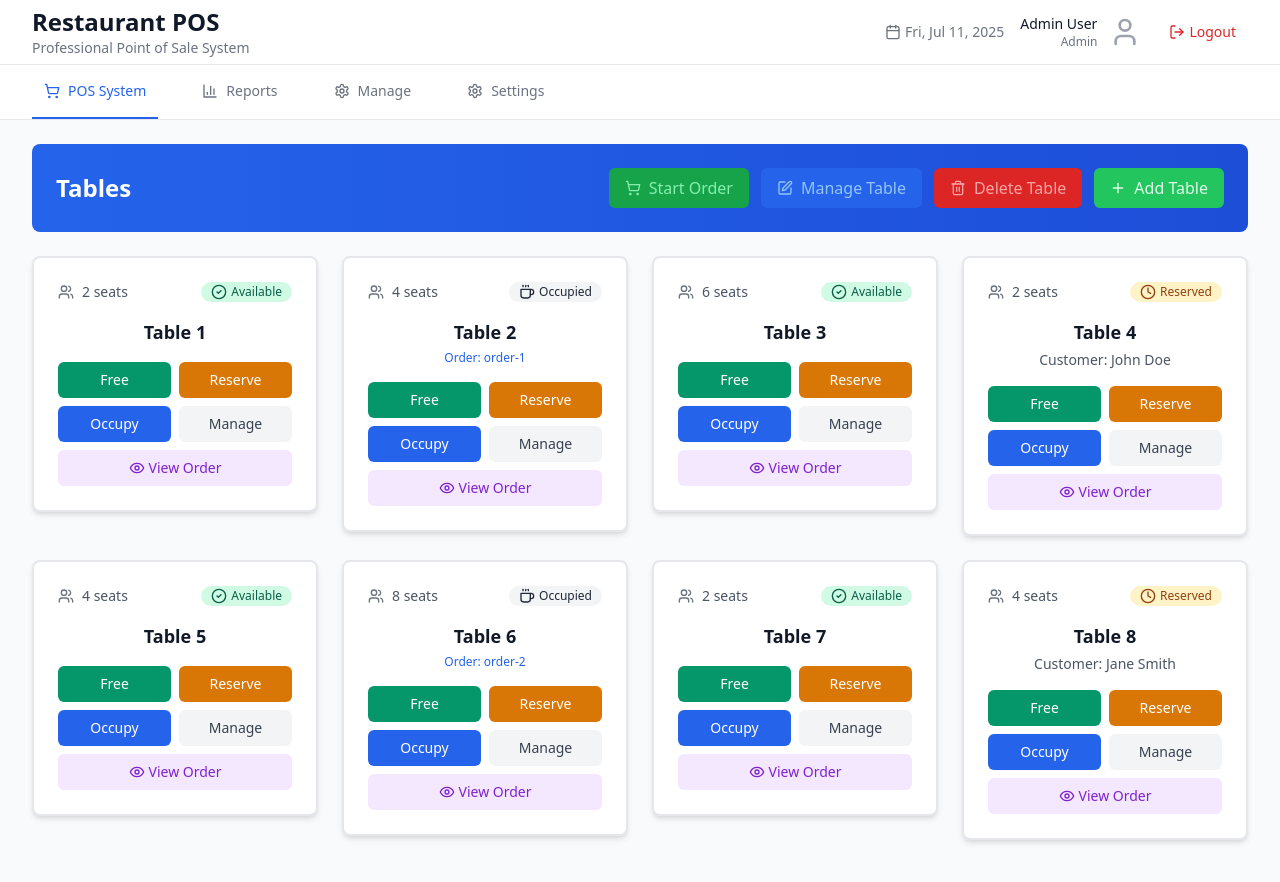
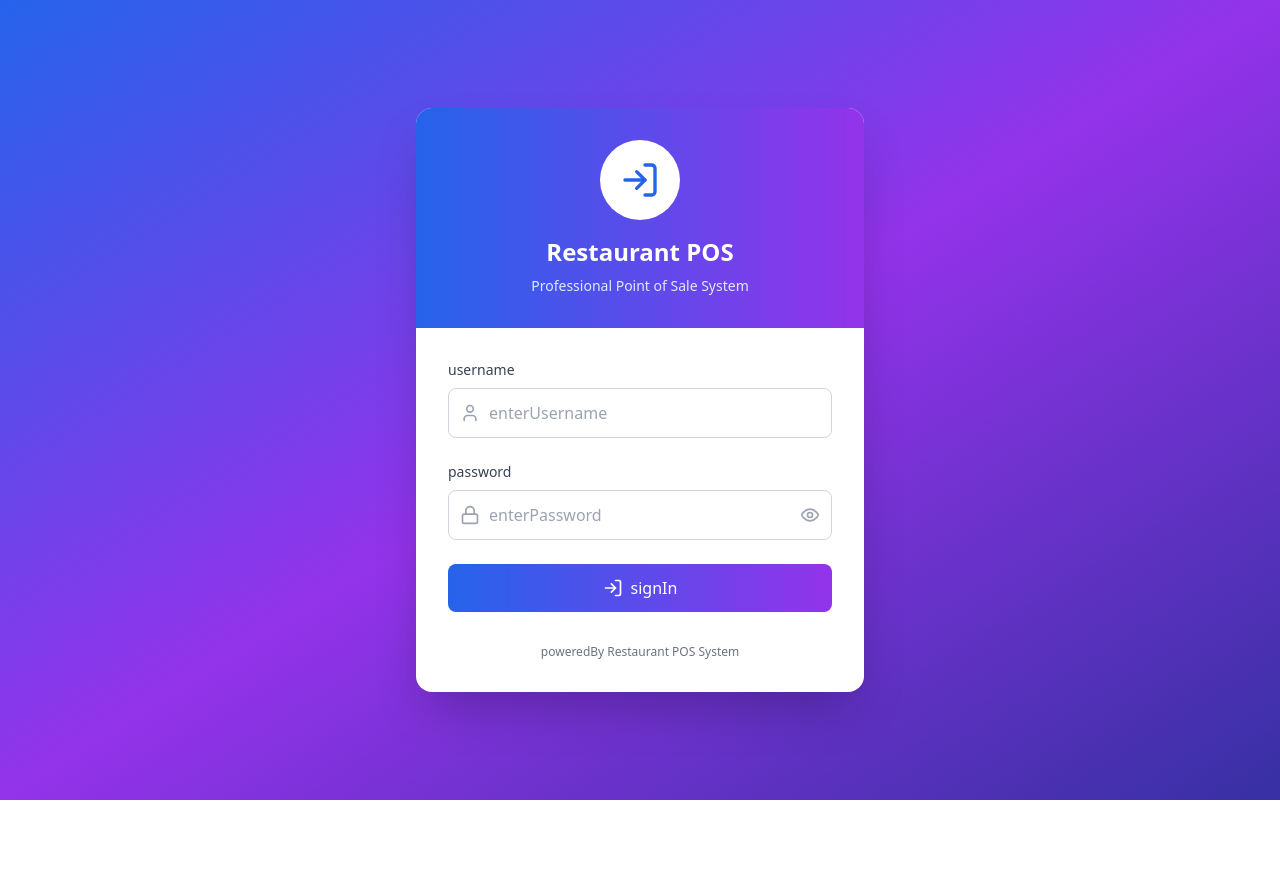
Before and after one commit to aungthumyint1558/MiniPOS, a React (Vite) app: page / in a window 1280 px wide. Shown: the top 882 px of the page. After the commit the page ends 800 px from the top, so only its background shows below. Built offline with nearby package versions, Linux system fonts and the light colour scheme.

Commit message:
Fix POS System Issues and Add Login

```diff
--- a/src/App.tsx
+++ b/src/App.tsx
@@ -3,6 +3,7 @@ import { useTheme } from './contexts/ThemeContext';
 import { useLanguage } from './contexts/LanguageContext';
 import { useDatabase } from './hooks/useDatabase';
 import { generateOrderId } from './utils/orderIdGenerator';
+import Login from './components/Login';
 import Header from './components/Header';
 import NavigationTabs from './components/NavigationTabs';
 import TableManagement from './components/TableManagement';
@@ -15,14 +16,14 @@ function App() {
   const { theme } = useTheme();
   const { t } = useLanguage();
   const [activeTab, setActiveTab] = useState('pos');
-  const [currentUser] = useState('Admin User');
-  const [currentUserRole] = useState('Admin');
-  const [currentDate] = useState(new Date().toLocaleDateString('en-US', {
-    weekday: 'short',
-    year: 'numeric',
-    month: 'short',
-    day: 'numeric'
-  }));
+  const [isLoggedIn, setIsLoggedIn] = useState(false);
+  const [currentUser, setCurrentUser] = useState('');
+  const [currentUserRole, setCurrentUserRole] = useState('');
+  const [users] = useState([
+    { name: 'Admin User', email: 'admin@restaurant.com', role: 'Admin', password: 'admin' },
+    { name: 'Cashier User', email: 'cashier@restaurant.com', role: 'Cashier', password: 'cashier123' },
+    { name: 'Waiter User', email: 'waiter@restaurant.com', role: 'Waiter', password: 'waiter123' }
+  ]);
 
   const {
     settings,
@@ -110,10 +111,17 @@ function App() {
 
   const handleLogout = () => {
     if (confirm('Are you sure you want to logout?')) {
-      console.log('Logging out...');
-      // In a real app, this would clear authentication and redirect
-      alert('Logout functionality would be implemented here');
+      setIsLoggedIn(false);
+      setCurrentUser('');
+      setCurrentUserRole('');
+      setActiveTab('pos');
     }
+  };
+
+  const handleLogin = (username: string, role: string) => {
+    setCurrentUser(username);
+    setCurrentUserRole(role);
+    setIsLoggedIn(true);
   };
 
   // Check if user has access to the current tab
@@ -136,6 +144,11 @@ function App() {
       setActiveTab('pos');
     }
   }, [activeTab, currentUserRole]);
+
+  // Show login page if not logged in
+  if (!isLoggedIn) {
+    return <Login onLogin={handleLogin} users={users} />;
+  }
 
   const renderContent = () => {
     switch (activeTab) {
@@ -192,7 +205,6 @@ function App() {
       <Header
         currentUser={currentUser}
         currentUserRole={currentUserRole}
-        currentDate={currentDate}
         onLogout={handleLogout}
         settings={settings}
       />
--- a/src/components/Header.tsx
+++ b/src/components/Header.tsx
@@ -6,12 +6,11 @@ import { DatabaseSettings } from '../database/localStorage';
 interface HeaderProps {
   currentUser: string;
   currentUserRole: string;
-  currentDate: string;
   onLogout: () => void;
   settings: DatabaseSettings | null;
 }
 
-const Header: React.FC<HeaderProps> = ({ currentUser, currentUserRole, currentDate, onLogout, settings }) => {
+const Header: React.FC<HeaderProps> = ({ currentUser, currentUserRole, onLogout, settings }) => {
   const { t } = useLanguage();
   const [isMobileMenuOpen, setIsMobileMenuOpen] = React.useState(false);
 
@@ -32,19 +31,14 @@ const Header: React.FC<HeaderProps> = ({ currentUser, currentUserRole, currentDa
               <h1 className="text-xl sm:text-2xl font-bold text-gray-900">
                 {settings?.restaurantName || t('restaurantPOS')}
               </h1>
-              <p className="text-xs sm:text-sm text-gray-500 hidden sm:block">
-                {t('professionalPOS')}
+              <p className="text-xs sm:text-sm text-gray-500">
+                {settings?.description || t('professionalPOS')}
               </p>
             </div>
           </div>
 
           {/* Desktop Navigation */}
           <div className="hidden md:flex items-center space-x-4">
-            <div className="flex items-center text-sm text-gray-500">
-              <Calendar className="h-4 w-4 mr-1" />
-              <span className="hidden lg:inline">{currentDate}</span>
-            </div>
-
             <div className="flex items-center space-x-3">
               <div className="text-right hidden lg:block">
                 <div className="text-sm font-medium text-gray-900">{currentUser}</div>
@@ -91,11 +85,6 @@ const Header: React.FC<HeaderProps> = ({ currentUser, currentUserRole, currentDa
                 </div>
               </div>
 
-              <div className="flex items-center text-sm text-gray-500">
-                <Calendar className="h-4 w-4 mr-2" />
-                {currentDate}
-              </div>
-
               <div className="flex space-x-4 pt-2">
                 <button
                   onClick={() => {
--- /dev/null
+++ b/src/components/Login.tsx
@@ -0,0 +1,153 @@
+import React, { useState } from 'react';
+import { User, Lock, Eye, EyeOff, LogIn } from 'lucide-react';
+import { useLanguage } from '../contexts/LanguageContext';
+
+interface LoginProps {
+  onLogin: (username: string, role: string) => void;
+  users: Array<{ name: string; email: string; role: string; password?: string }>;
+}
+
+const Login: React.FC<LoginProps> = ({ onLogin, users }) => {
+  const { t } = useLanguage();
+  const [username, setUsername] = useState('');
+  const [password, setPassword] = useState('');
+  const [showPassword, setShowPassword] = useState(false);
+  const [error, setError] = useState('');
+  const [isLoading, setIsLoading] = useState(false);
+
+  const handleSubmit = async (e: React.FormEvent) => {
+    e.preventDefault();
+    setError('');
+    setIsLoading(true);
+
+    // Simulate loading delay
+    await new Promise(resolve => setTimeout(resolve, 500));
+
+    // Check default admin credentials
+    if (username === 'admin' && password === 'admin') {
+      onLogin('Admin User', 'Admin');
+      setIsLoading(false);
+      return;
+    }
+
+    // Check against user management users
+    const user = users.find(u =>
+      u.name.toLowerCase() === username.toLowerCase() &&
+      (u.password === password || (!u.password && password === 'admin'))
+    );
+
+    if (user) {
+      onLogin(user.name, user.role);
+    } else {
+      setError(t('invalidCredentials'));
+    }
+
+    setIsLoading(false);
+  };
+
+  return (
+    <div className="min-h-screen bg-gradient-to-br from-blue-600 via-purple-600 to-indigo-800 flex items-center justify-center p-4">
+      <div className="bg-white rounded-2xl shadow-2xl w-full max-w-md overflow-hidden">
+        {/* Header */}
+        <div className="bg-gradient-to-r from-blue-600 to-purple-600 p-8 text-center">
+          <div className="w-20 h-20 bg-white rounded-full flex items-center justify-center mx-auto mb-4">
+            <LogIn className="h-10 w-10 text-blue-600" />
+          </div>
+          <h1 className="text-2xl font-bold text-white mb-2">{t('restaurantPOS')}</h1>
+          <p className="text-blue-100 text-sm">{t('professionalPOS')}</p>
+        </div>
+
+        {/* Login Form */}
+        <div className="p-8">
+          <form onSubmit={handleSubmit} className="space-y-6">
+            {/* Username Field */}
+            <div>
+              <label className="block text-sm font-medium text-gray-700 mb-2">
+                {t('username')}
+              </label>
+              <div className="relative">
+                <div className="absolute inset-y-0 left-0 pl-3 flex items-center pointer-events-none">
+                  <User className="h-5 w-5 text-gray-400" />
+                </div>
+                <input
+                  type="text"
+                  value={username}
+                  onChange={(e) => setUsername(e.target.value)}
+                  className="w-full pl-10 pr-4 py-3 border border-gray-300 rounded-lg focus:outline-none focus:ring-2 focus:ring-blue-500 focus:border-transparent transition-colors"
+                  placeholder={t('enterUsername')}
+                  required
+                />
+              </div>
+            </div>
+
+            {/* Password Field */}
+            <div>
+              <label className="block text-sm font-medium text-gray-700 mb-2">
+                {t('password')}
+              </label>
+              <div className="relative">
+                <div className="absolute inset-y-0 left-0 pl-3 flex items-center pointer-events-none">
+                  <Lock className="h-5 w-5 text-gray-400" />
+                </div>
+                <input
+                  type={showPassword ? 'text' : 'password'}
+                  value={password}
+                  onChange={(e) => setPassword(e.target.value)}
+                  className="w-full pl-10 pr-12 py-3 border border-gray-300 rounded-lg focus:outline-none focus:ring-2 focus:ring-blue-500 focus:border-transparent transition-colors"
+                  placeholder={t('enterPassword')}
+                  required
+                />
+                <button
+                  type="button"
+                  onClick={() => setShowPassword(!showPassword)}
+                  className="absolute inset-y-0 right-0 pr-3 flex items-center"
+                >
+                  {showPassword ? (
+                    <EyeOff className="h-5 w-5 text-gray-400 hover:text-gray-600" />
+                  ) : (
+                    <Eye className="h-5 w-5 text-gray-400 hover:text-gray-600" />
+                  )}
+                </button>
+              </div>
+            </div>
+
+            {/* Error Message */}
+            {error && (
+              <div className="bg-red-50 border border-red-200 rounded-lg p-3">
+                <p className="text-red-600 text-sm">{error}</p>
+              </div>
+            )}
+
+            {/* Login Button */}
+            <button
+              type="submit"
+              disabled={isLoading}
+              className="w-full bg-gradient-to-r from-blue-600 to-purple-600 text-white py-3 px-4 rounded-lg font-medium hover:from-blue-700 hover:to-purple-700 focus:outline-none focus:ring-2 focus:ring-blue-500 focus:ring-offset-2 transition-all disabled:opacity-50 disabled:cursor-not-allowed"
+            >
+              {isLoading ? (
+                <div className="flex items-center justify-center">
+                  <div className="animate-spin rounded-full h-5 w-5 border-b-2 border-white mr-2"></div>
+                  {t('signingIn')}
+                </div>
+              ) : (
+                <div className="flex items-center justify-center">
+                  <LogIn className="h-5 w-5 mr-2" />
+                  {t('signIn')}
+                </div>
+              )}
+            </button>
+          </form>
+
+          {/* Footer */}
+          <div className="mt-8 text-center">
+            <p className="text-xs text-gray-500">
+              {t('poweredBy')} Restaurant POS System
+            </p>
+          </div>
+        </div>
+      </div>
+    </div>
+  );
+};
+
+export default Login;
--- a/src/components/TableCard.tsx
+++ b/src/components/TableCard.tsx
@@ -129,7 +129,12 @@ const TableCard: React.FC<TableCardProps> = ({
         {/* View Order Button */}
         <button
           onClick={(e) => handleActionClick(e, () => onViewOrder(table.id))}
-          className="w-full flex items-center justify-center px-1.5 sm:px-2 lg:px-3 py-1 sm:py-1.5 lg:py-2 text-xs sm:text-sm font-medium text-purple-700 bg-purple-100 rounded-md hover:bg-purple-200 transition-colors"
+          disabled={table.orderItems && table.orderItems.length > 0}
+          className={`flex-1 px-1.5 sm:px-2 lg:px-3 py-1 sm:py-1.5 lg:py-2 text-xs sm:text-sm font-medium text-white rounded-md transition-colors ${
+            table.orderItems && table.orderItems.length > 0
+              ? 'bg-gray-400 cursor-not-allowed'
+              : 'bg-emerald-600 hover:bg-emerald-700'
+          }`}
         >
           <Eye className="h-3 w-3 sm:h-4 sm:w-4 mr-1" />
           View Order
--- a/src/database/localStorage.ts
+++ b/src/database/localStorage.ts
@@ -4,6 +4,7 @@ import { Table, MenuItem, OrderItem } from '../types';
 export interface DatabaseSettings {
   id: number;
   restaurantName: string;
+  description?: string;
   logo?: string;
   currency: string;
   taxRate: number;
@@ -48,10 +49,11 @@ class LocalStorageDatabase {
       const defaultSettings: DatabaseSettings = {
         id: 1,
         restaurantName: 'Restaurant POS',
+        description: 'Professional Point of Sale System',
         currency: 'MMK',
         taxRate: 8.5,
-        serviceCharge: 10,
-        serviceChargeEnabled: true,
+        serviceCharge: 0,
+        serviceChargeEnabled: false,
         notifications: true,
         autoBackup: true,
         printReceipts: true,
```
Also changed, not shown: src/components/ManageSection.tsx (+4 -8 lines), src/components/Settings.tsx (+26 -15 lines).
